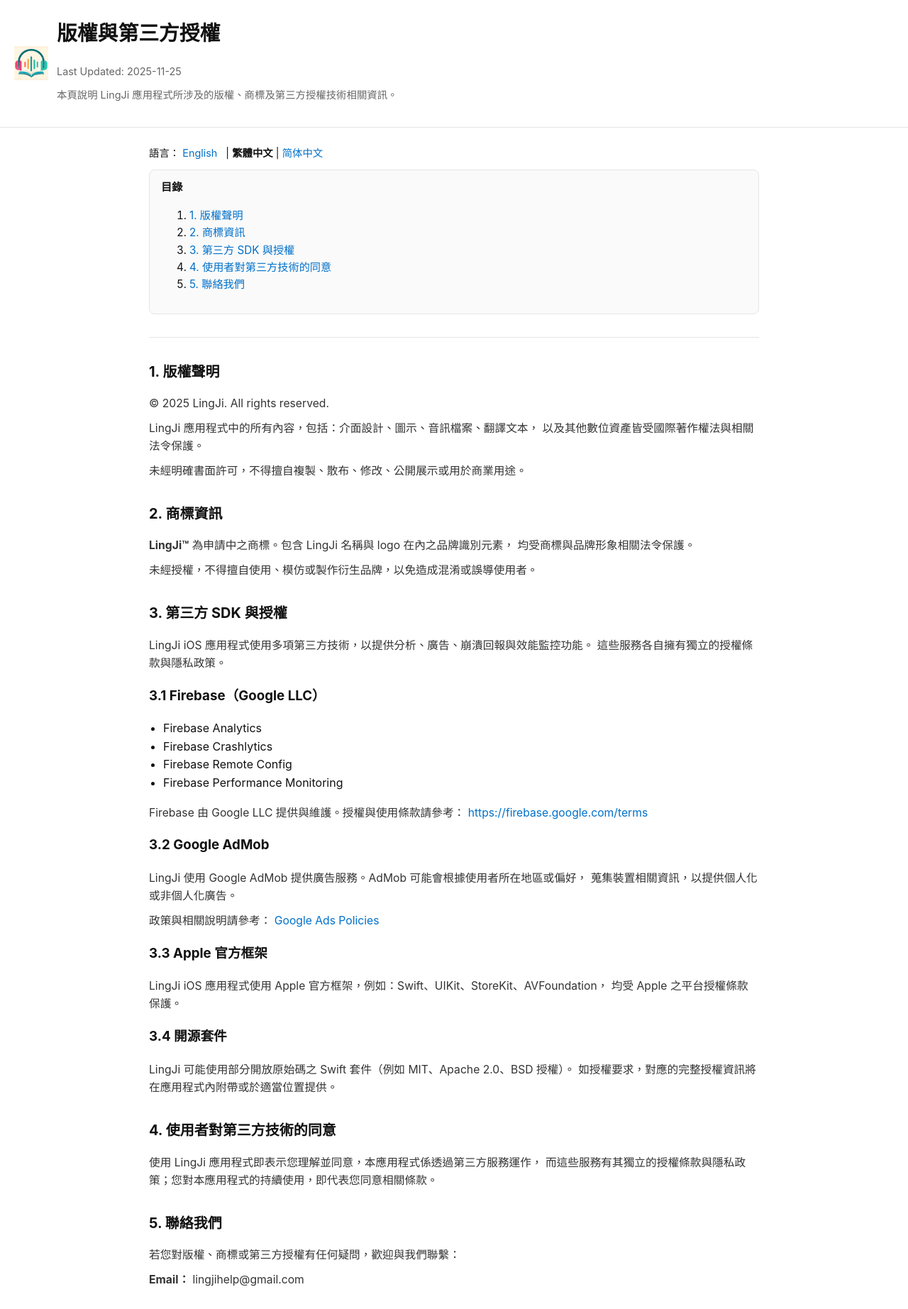
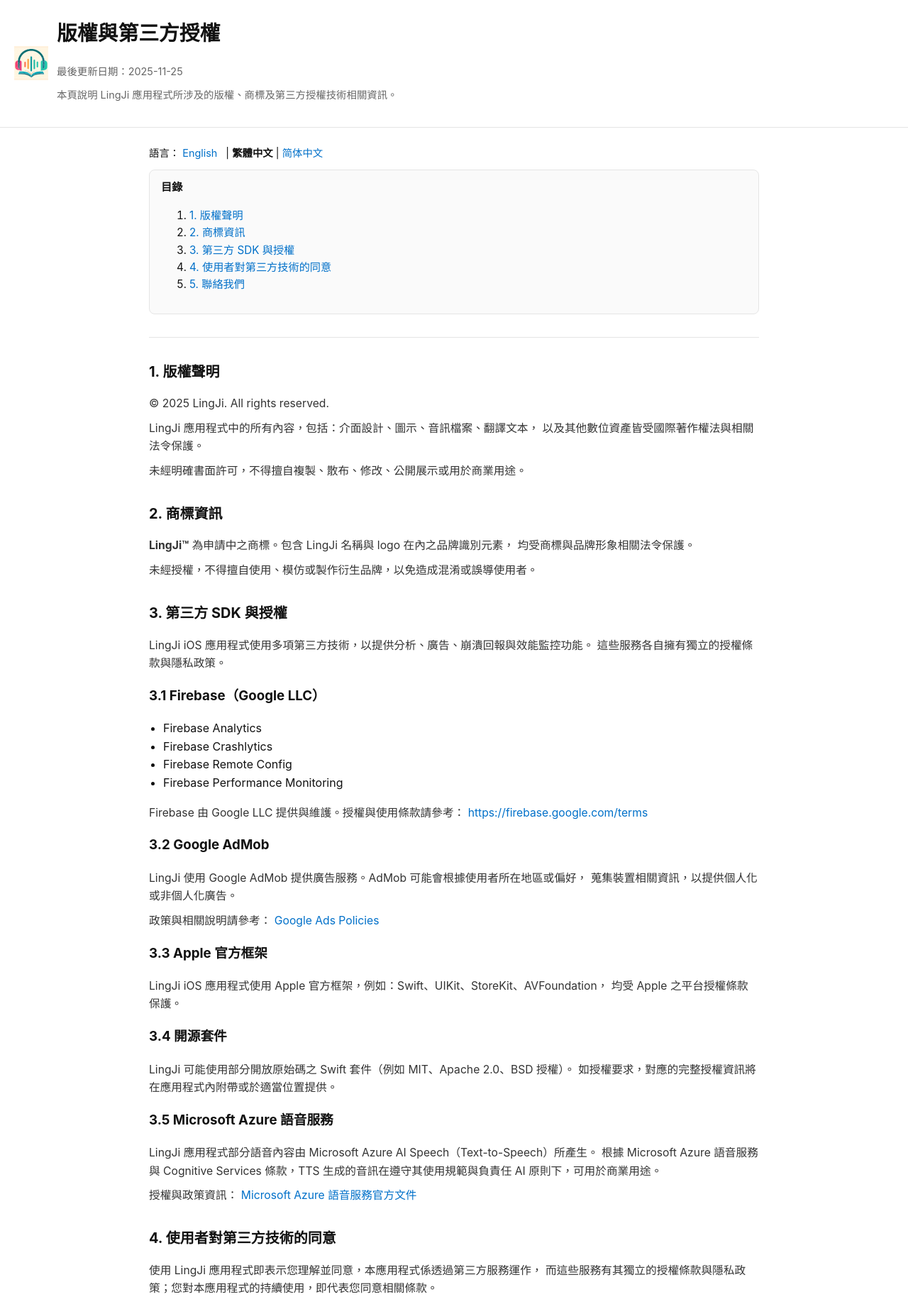
Before and after one commit to ShiningOnion/lingji-legal, a plain HTML site: page zh-hant/licenses.html in a window 1280 px wide. Shown: the top 1845 px of the page at 71% size. Drawn offline with Linux system fonts and the light colour scheme.

Commit message:
update licenses pages

```diff
--- a/zh-hant/licenses.html
+++ b/zh-hant/licenses.html
@@ -15,7 +15,7 @@
       <div>
         <h1>版權與第三方授權</h1>
         <p class="muted">
-          Last Updated: 2025-11-25
+          最後更新日期：2025-11-25
         </p>
         <p class="muted">
           本頁說明 LingJi 應用程式所涉及的版權、商標及第三方授權技術相關資訊。
@@ -108,6 +108,17 @@
         LingJi 可能使用部分開放原始碼之 Swift 套件（例如 MIT、Apache 2.0、BSD 授權）。
         如授權要求，對應的完整授權資訊將在應用程式內附帶或於適當位置提供。
       </p>
+      <h3>3.5 Microsoft Azure 語音服務</h3>
+      <p>
+        LingJi 應用程式部分語音內容由 Microsoft Azure AI Speech（Text-to-Speech）所產生。
+        根據 Microsoft Azure 語音服務與 Cognitive Services 條款，TTS 生成的音訊在遵守其使用規範與負責任 AI 原則下，可用於商業用途。
+      </p>
+      <p>
+        授權與政策資訊：
+        <a href="https://learn.microsoft.com/azure/cognitive-services/speech-service/overview" target="_blank" rel="noopener noreferrer">
+          Microsoft Azure 語音服務官方文件
+        </a>
+      </p>
     </section>
 
     <section id="consent">
```
Also changed, not shown: en/licenses.html (+14 -1 lines), zh-hans/licenses.html (+12 -2 lines).
